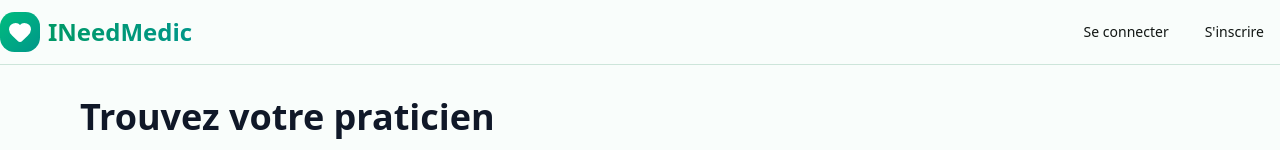
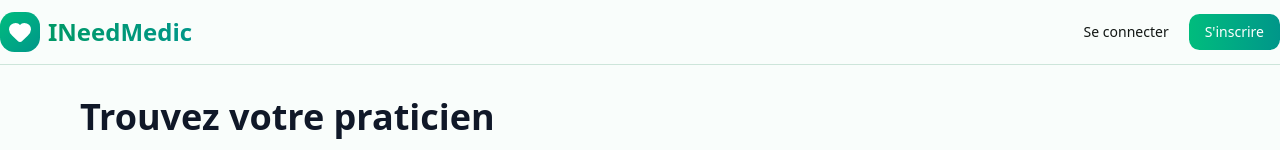
Before and after one commit to OrelOreo/INeedMedic, a Next.js app: page /search in a window 1280 px wide. Shown: the top 150 px of the page. Built offline with nearby package versions, Linux system fonts and the light colour scheme; no server answers.

Commit message:
fix: update link styling for 'S'inscrire' in DesktopMenu component

```diff
--- a/src/components/shared/header/desktop-menu.tsx
+++ b/src/components/shared/header/desktop-menu.tsx
@@ -16,8 +16,13 @@
         <Link
           key={item.href}
           href={item.href}
-          className="px-4 py-2 text-sm font-medium rounded-lg
-                     hover:bg-gray-100 hover:text-gray-900 transition-colors"
+          className={`px-4 py-2 text-sm font-medium rounded-lg
+      hover:bg-gray-100 hover:text-gray-900 transition-colors
+      ${
+        item.label === "S'inscrire"
+          ? "bg-linear-to-r from-emerald-500 to-teal-600 hover:from-emerald-600 hover:to-teal-700 text-white hover:text-white"
+          : ""
+      }`}
         >
           {item.label}
         </Link>
```
